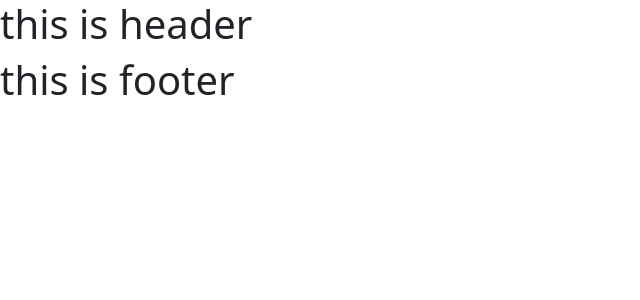
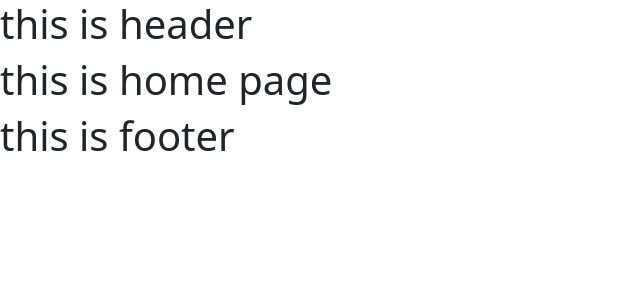
Before and after one commit to JanLascala/Team-6-front, a React (Vite) app: page / in a window 1280 px wide. Shown: the top 300 px of the page, without its empty margins (0-640 px from the left). Built offline with nearby package versions, Linux system fonts and the light colour scheme.

Commit message:
feat: set up routing in App component with DefaultLayout and Home_page

```diff
--- a/src/App.jsx
+++ b/src/App.jsx
@@ -1,12 +1,18 @@
 import { BrowserRouter, Routes, Route } from 'react-router-dom';
 
 import DefaultLayout from "./Layouts/Default_layout";
+import Home_page from './Pages/Home_page';
 
 
 export default function App() {
   return (
-
-    <DefaultLayout />
+    <BrowserRouter>
+      <Routes>
+        <Route path="/" element={<DefaultLayout />}>
+          <Route path="/" element={<Home_page />} />
+        </Route>
+      </Routes>
+    </BrowserRouter>
 
   )
 }
```
